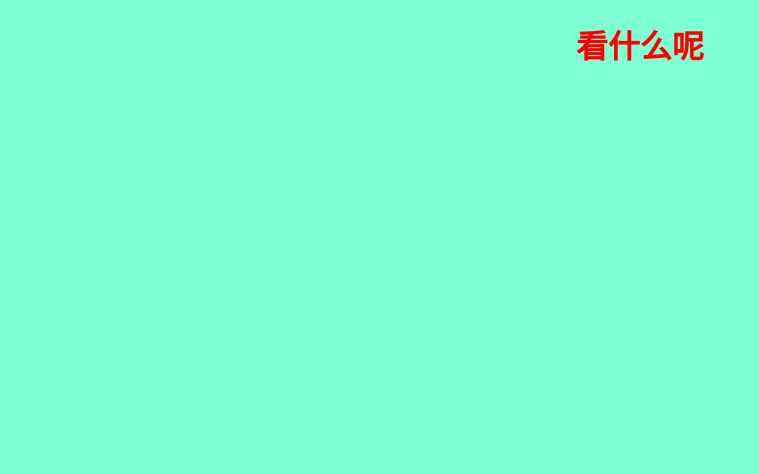
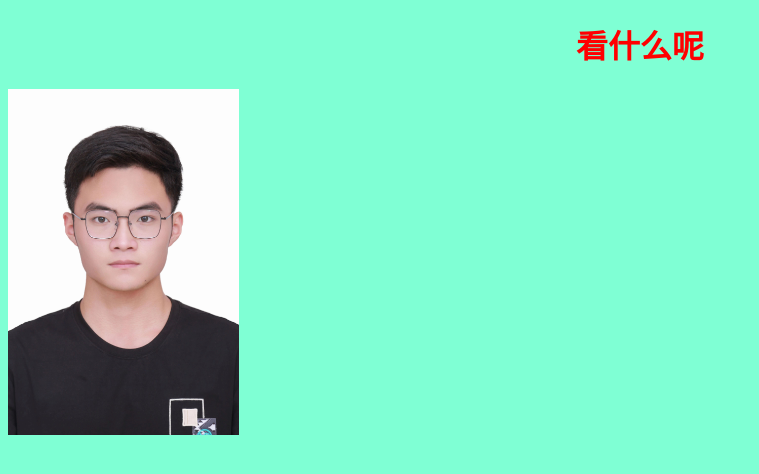
Before and after one commit to UnioTrump/UnioTrump.github.io, a plain HTML site: page index.html in a window 1280 px wide. Shown: the whole page, without its empty margins (0-759 px from the left). Drawn offline with Linux system fonts and the light colour scheme.

Commit message:
Update index.html

```diff
--- a/index.html
+++ b/index.html
@@ -14,6 +14,6 @@
         <h1 style="text-align: center;"><!--居中对齐-->
             看什么呢
         </h1>
-        <img src='' height=346px>
+        <img src='white.jpg' height=346px>
     </body>
 </html>
```
